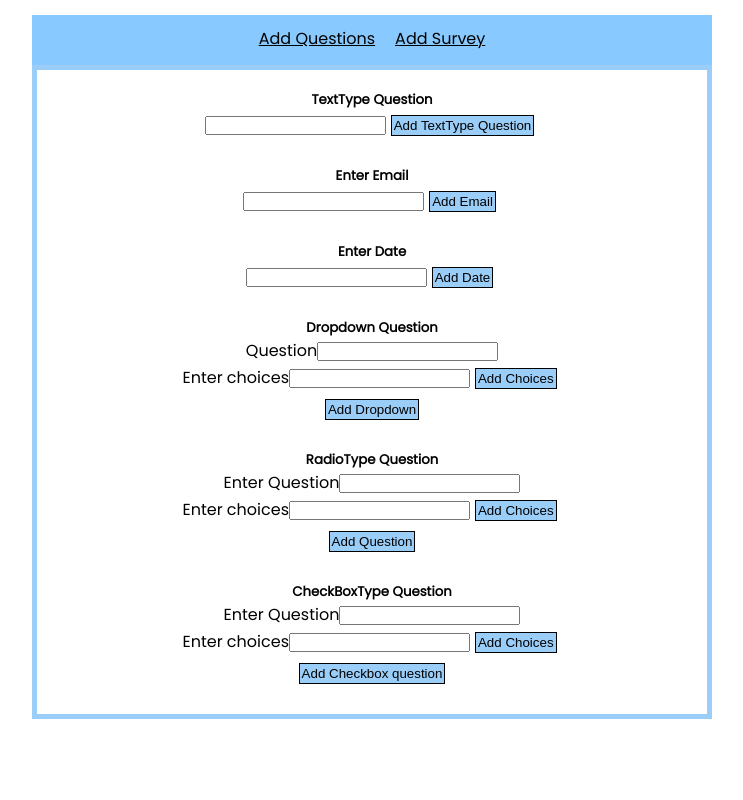
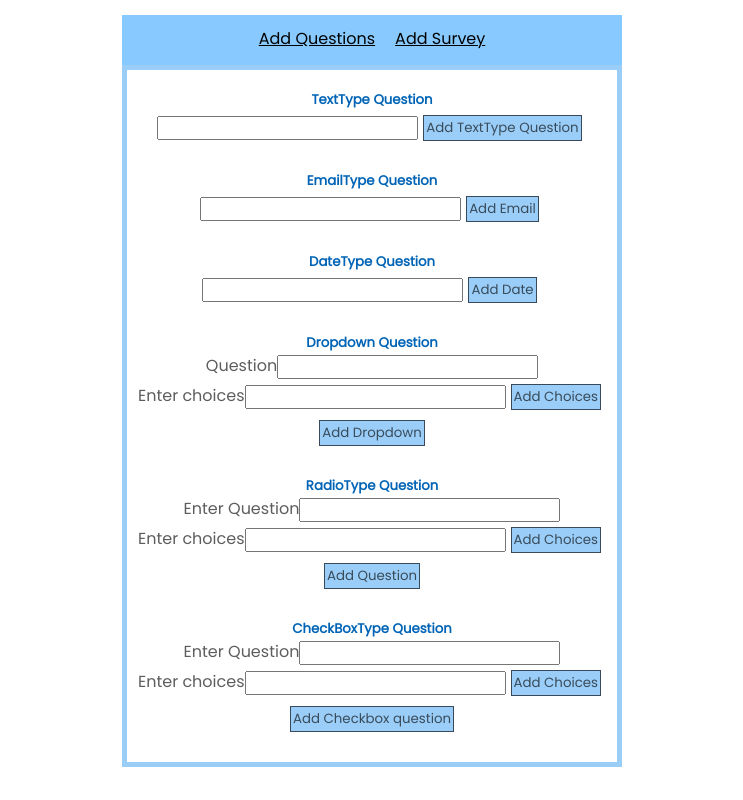
Before and after one commit to mohamad-tahan/survey-project, a React (Create React App) app in the folder react-survey/: page /survey in a window 1280 px wide. Shown: the whole page, without its empty margins (268-1011 px from the left). Built offline with nearby package versions, Linux system fonts and the light colour scheme.

Commit message:
Minor Changes

```diff
--- a/react-survey/src/components/AddSurvey.js
+++ b/react-survey/src/components/AddSurvey.js
@@ -32,7 +32,7 @@ const AddSurv = async() => {
         </div>
 
 
-        <button onClick = {() => {AddSurv()}}> Add</button>
+        <button className="btnAdmin" onClick = {() => {AddSurv()}}> Add</button>
         </center>
       </form>
         </div>
--- a/react-survey/src/components/DateType.js
+++ b/react-survey/src/components/DateType.js
@@ -16,12 +16,12 @@ function DateType(){
             type: "date",
             survey_id:1,
           }),
-        });
+        },alert("Question Added"));
     }
 
     return(
         <div>
-            <h5>Enter Date</h5>
+            <h5>DateType Question</h5>
             <input type="text" id="date" value={input} onInput={e => setInput(e.target.value)}/>
             <button className="btnAdmin" onClick={()=>{AddDate()}}>Add Date</button>
 
--- a/react-survey/src/components/EmailType.js
+++ b/react-survey/src/components/EmailType.js
@@ -16,12 +16,12 @@ function EmailType(){
             type: "email",
             survey_id:1,
           }),
-        });
+        },alert("Question Added"));
     }
 
     return(
         <div>
-            <h5>Enter Email</h5>
+            <h5>EmailType Question</h5>
             <input type="email" id="email" value={input} onInput={e => setInput(e.target.value)}/>
             <button className="btnAdmin" onClick={()=>{AddEmail()}}>Add Email</button>
 
--- a/react-survey/src/components/Login.js
+++ b/react-survey/src/components/Login.js
@@ -1,6 +1,4 @@
 import React, { useState } from "react";
-console.log("Login Page");
-
 async function loginUser(credentials) {
 
   return fetch("http://127.0.0.1:8000/api/login", {
--- a/react-survey/src/components/RadioDB.js
+++ b/react-survey/src/components/RadioDB.js
@@ -23,14 +23,14 @@ console.log(question.id);
 
     return (
       <div>
-        <label> {question.question} </label>
-        <br/>
+        <h3> {question.question} </h3>
+
         {choice.map((i, index) => {
 
 
-           return <label><input type="radio" name={choice[index]} value={choice[index]}  onInput={e => setInput(e.target.value)}/>    {choice[index]} <br/> </label>
+           return <label><input type="radio" name="radiobuttons" value={choice[index]}  onInput={e => setInput(e.target.value)}/>    {choice[index]} <br/> </label>
           })}
- <br/>
+
       </div>
     );
   }
--- a/react-survey/src/components/TextType.js
+++ b/react-survey/src/components/TextType.js
@@ -16,7 +16,8 @@ function TextType(){
             type: "text",
             survey_id:1,
           }),
-        });
+
+        },alert("Question Added"));
     }
 
     return(
--- a/react-survey/src/index.css
+++ b/react-survey/src/index.css
@@ -4,10 +4,17 @@
   box-sizing: border-box;
   margin: 0;
   padding: 0;
+  font-family: "Poppins", sans-serif;
 }
 
 body {
-  font-family: "Poppins", sans-serif;
+
+  width: 500px;
+  margin: 0 auto;
+  margin-top: 10px;
+  margin-bottom: 15px;
+
+
 }
 
 .loginBox {
@@ -94,8 +101,7 @@ h3 {
   padding-top: 10px;
   background-color: rgb(136, 202, 255);
   height: 50px;
-  margin-left: 300px;
-  margin-right: 300px;
+
   color: black !important;
 
   border: 1px solid rgb(136, 202, 255);
@@ -105,8 +111,7 @@ h3 {
   padding-top: 20px;
   border: 5px solid rgb(136, 202, 255);
   text-align: center;
-  margin-left: 300px;
-  margin-right: 300px;
+
   color: rgb(90, 90, 90);
 }
 .submit {
@@ -122,8 +127,6 @@ h3 {
   padding-top: 20px;
   border: 5px solid rgb(154, 205, 247);
   text-align: center;
-  margin-left: 300px;
-  margin-right: 300px;
 }
 
 .link {
@@ -140,9 +143,14 @@ h3 {
   padding: 2px;
   border: 1px solid;
   cursor: pointer;
+  color: rgba(0, 0, 0, 0.634);
 }
 
-.surv {
-  margin-top: 20px;
-  margin-bottom: 20px;
+
+
+h5{
+  color: rgb(0, 100, 182);
 }
+label{
+  color: rgba(0, 0, 0, 0.634);
+}
```
